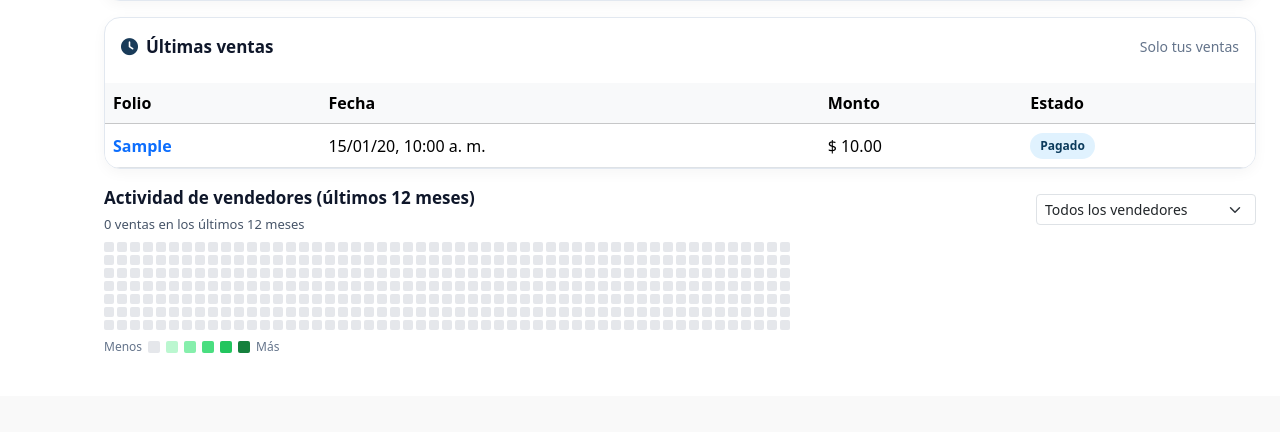
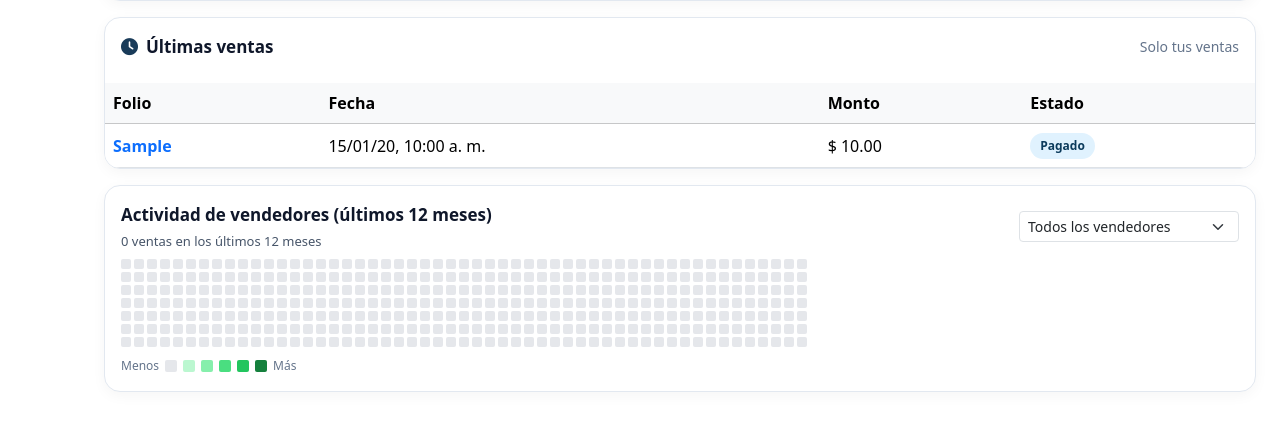
Before and after one commit to Goberna-Lab/goberna-dashboard, a Django app: page / in a window 1280 px wide. Shown: the part 2569-3001 px from the top of the page. Before the commit the page ends 2922 px from the top, so only its background shows below. Run offline with Django 4.2, Linux system fonts and the light colour scheme; a user stored in the database is signed in; tables that the repository leaves empty hold one stand-in row (values such as "Sample post"); some libraries are stand-ins or nearby versions.

Commit message:
Update home.html

```diff
--- a/core/templates/home.html
+++ b/core/templates/home.html
@@ -329,14 +329,15 @@
       font-size: 13px;
     }
     /* Heatmap estilo GitHub */
-    .heatmap-card { background:transparent; color:#0f172a; border:none; box-shadow:none; padding:0; }
+    .heatmap-card { position:relative; background:#fff; color:#0f172a; border:1px solid #e2e8f0; box-shadow:0 4px 14px rgba(0,0,0,0.04); padding:16px; border-radius:16px; }
     .heatmap-header { display:flex; justify-content:space-between; align-items:center; margin-bottom:8px; color:#0f172a; }
-    .contrib-grid { display:grid; grid-auto-flow:column; grid-auto-columns:10px; grid-template-rows:repeat(7,10px); gap:3px; }
-    .contrib-cell { width:10px; height:10px; border-radius:2px; background:#e5e7eb; }
-    .contrib-legend { display:flex; align-items:center; gap:6px; font-size:12px; color:#64748b; margin-top:8px; }
+    .contrib-grid { display:grid; grid-auto-flow:column; grid-auto-columns:10px; grid-template-rows:repeat(7,10px); gap:3px; width:100%; }
+    .contrib-cell { width:10px; height:10px; border-radius:2px; background:#e5e7eb; cursor:pointer; }
+    .contrib-legend { display:flex; align-items:center; gap:6px; font-size:12px; color:#64748b; margin-top:10px; flex-wrap:wrap; }
     .contrib-legend .box { width:12px; height:12px; border-radius:2px; background:#e5e7eb; }
     .heatmap-meta { font-size:13px; color:#475569; }
     .heatmap-select { max-width:220px; }
+    .heatmap-tooltip { position:absolute; pointer-events:none; background:#0f172a; color:#f8fafc; padding:6px 8px; border-radius:6px; font-size:12px; box-shadow:0 8px 20px rgba(15,23,42,0.25); z-index:10; display:none; }
     /* Fullscreen / dark mode */
     body.fullscreen-dash {
       background: #0b1220;
@@ -476,7 +477,7 @@
           </div>
           <div class="d-flex gap-2 flex-wrap">
             <button class="button-export" type="button" onclick="preparePrintAndDownload()" title="Descargar PDF">
-              <span class="button-export__text">Descargar PDF</span>
+              <span class="button-export__text">Descargar</span>
               <span class="button-export__icon">
                 <svg xmlns="http://www.w3.org/2000/svg" viewBox="0 0 35 35" class="svg" aria-hidden="true">
                   <path d="M17.5,22.131a1.249,1.249,0,0,1-1.25-1.25V2.187a1.25,1.25,0,0,1,2.5,0V20.881A1.25,1.25,0,0,1,17.5,22.131Z"></path>
@@ -766,6 +767,7 @@
             <span class="box" style="background:#15803d;"></span>
             <span>Más</span>
           </div>
+          <div id="heatmapTooltip" class="heatmap-tooltip"></div>
         </div>
       </div>
     </div>
@@ -1156,8 +1158,10 @@
     function renderHeatmap(vendorUser) {
         const container = document.getElementById('heatmapContainer');
         const meta = document.getElementById('heatmapMeta');
+        const tooltip = document.getElementById('heatmapTooltip');
         if (!container || !meta) return;
         container.innerHTML = '';
+        if (tooltip) tooltip.style.display = 'none';
 
         const data = computeHeatmapData(vendorUser);
         if (!data.length) {
@@ -1197,8 +1201,29 @@
                 const div = document.createElement('div');
                 div.className = 'contrib-cell';
                 if (cell) {
-                    div.style.background = heatColor(cell.count);
-                    div.title = `${cell.count} venta(s) - ${cell.date.toLocaleDateString('es-PE')}`;
+                    const color = heatColor(cell.count);
+                    div.style.background = color;
+                    const txt = `${cell.count} venta(s)\n${cell.date.toLocaleDateString('es-PE')}`;
+                    div.title = txt;
+                    if (tooltip) {
+                        div.addEventListener('mouseenter', (e) => {
+                            tooltip.style.display = 'block';
+                            tooltip.innerHTML = `<strong>${cell.count} venta(s)</strong><br>${cell.date.toLocaleDateString('es-PE')}`;
+                            const rect = container.getBoundingClientRect();
+                            const x = e.clientX - rect.left + 12;
+                            const y = e.clientY - rect.top + 12;
+                            tooltip.style.left = `${x}px`;
+                            tooltip.style.top = `${y}px`;
+                        });
+                        div.addEventListener('mousemove', (e) => {
+                            const rect = container.getBoundingClientRect();
+                            tooltip.style.left = `${e.clientX - rect.left + 12}px`;
+                            tooltip.style.top = `${e.clientY - rect.top + 12}px`;
+                        });
+                        div.addEventListener('mouseleave', () => {
+                            tooltip.style.display = 'none';
+                        });
+                    }
                 }
                 container.appendChild(div);
             });
```
